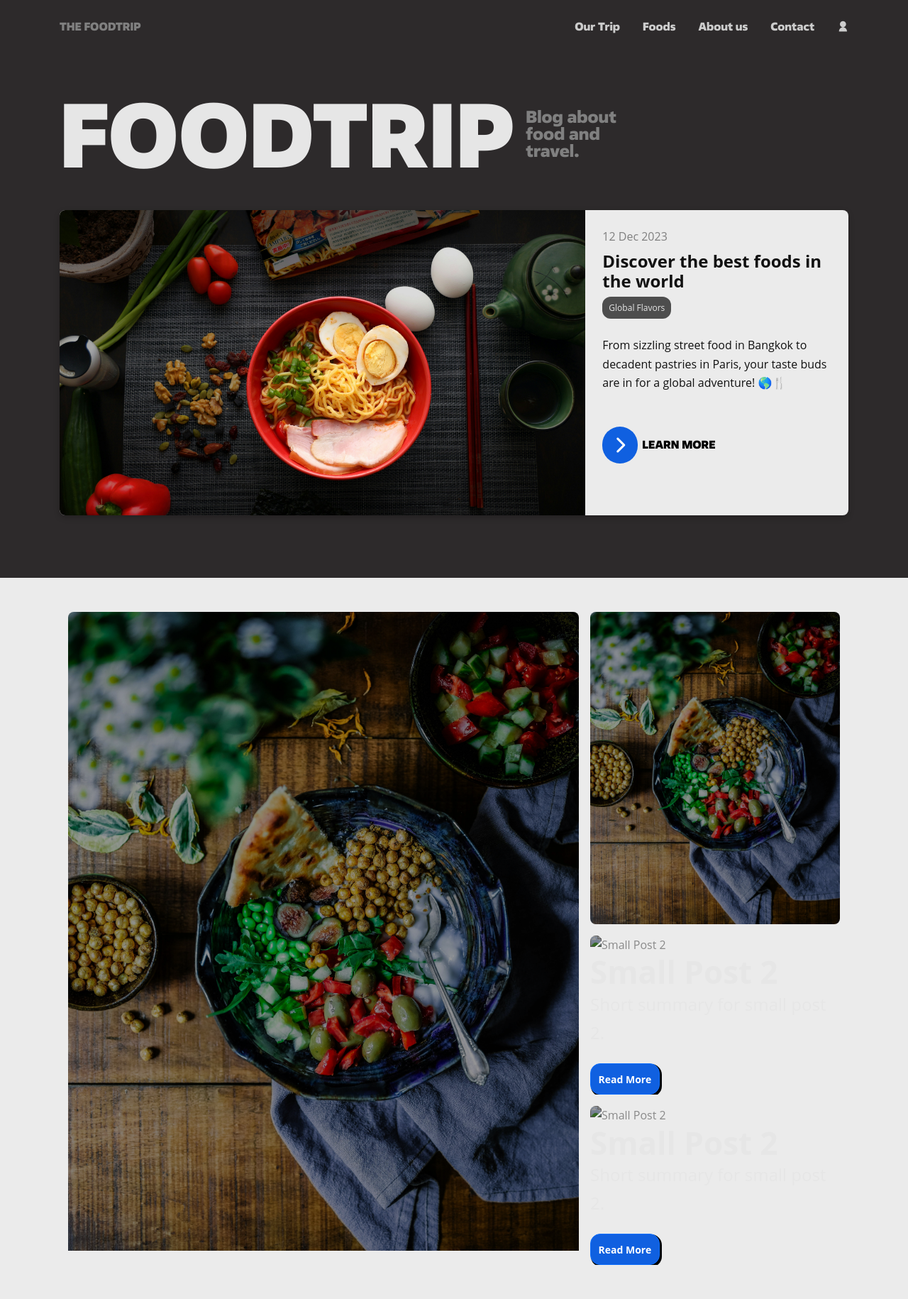
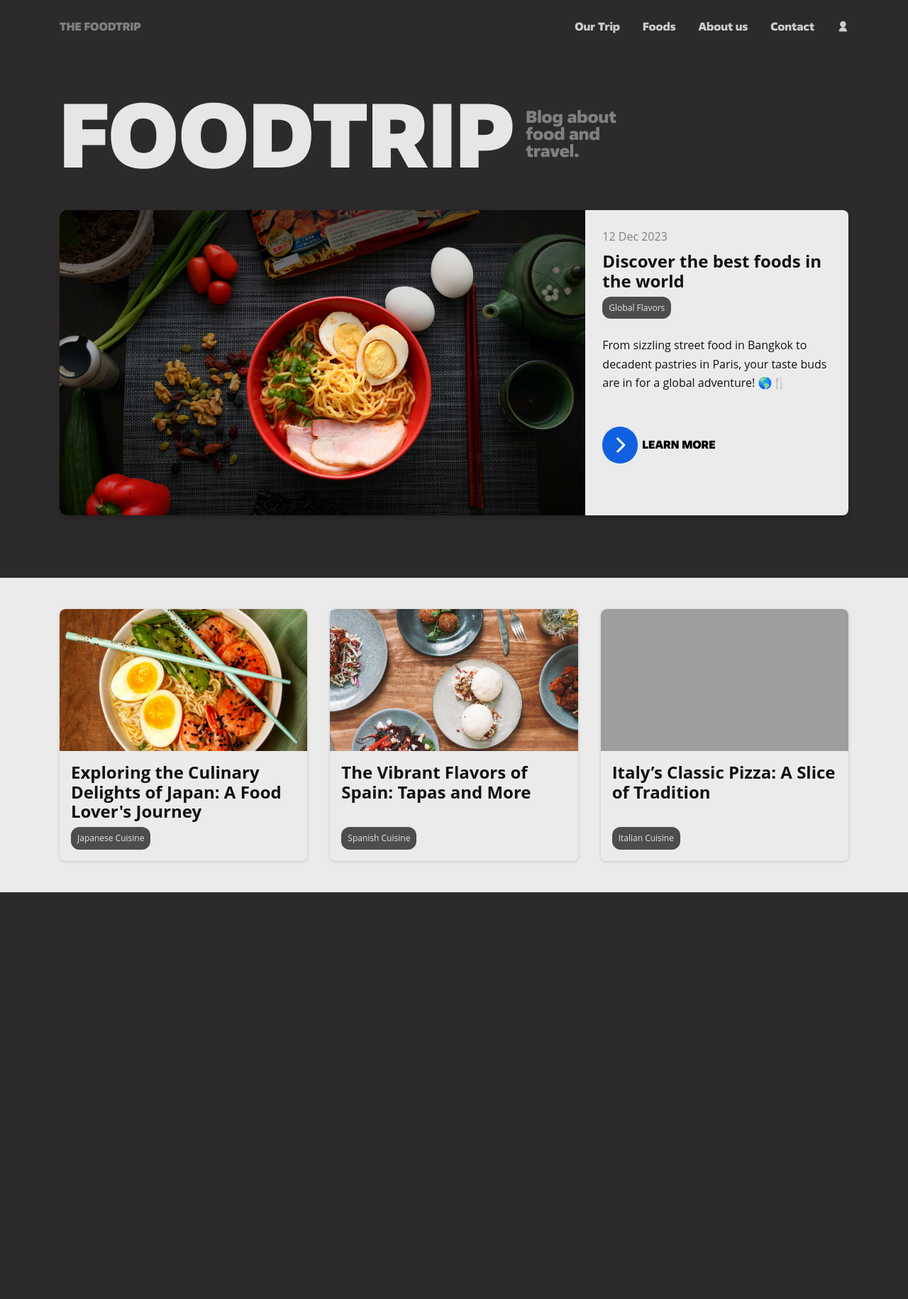
Before and after one commit to PhilippeCossette/FoodTrip, a Laravel app: page / in a window 1280 px wide. Shown: the whole page at 71% size. After the commit the page ends 1257 px from the top, so only its background shows below. Run offline with Laravel 12, Linux system fonts and the light colour scheme; some libraries are stand-ins or nearby versions; grey boxes are pictures that could not be loaded.

Commit message:
Added Featured section

```diff
--- a/Travelblog/FoodTrip/public/css/composant/featured-card.css
+++ /dev/null
@@ -1,63 +0,0 @@
-.featured-card {
-    position: relative;
-    overflow: hidden;
-    color: var(--color-text-light);
-    border-radius: 0.5em;
-}
-
-.featured-card-title {
-    font-size: var(--text-size-md);
-    margin: 0;
-}
-
-.featured-card-date {
-    font-size: var(--text-size-sm);
-    margin: 0;
-    margin-bottom: 0.5em;
-    color: var(--color-grey-light);
-}
-
-.featured-card-text {
-    font-size: var(--text-size-sm);
-}
-
-.featured-card:hover .featured-card-body {
-    bottom: 0;
-    transform: translateY(0%);
-}
-
-.featured-card:hover .featured-card-content {
-    opacity: 1;
-}
-
-.featured-card-content {
-    opacity: 0;
-    transition: opacity 0.5s ease 0.2s;
-}
-
-picture {
-    display: block;
-    width: 100%;
-    height: auto;
-    overflow: hidden;
-    object-fit: cover;
-}
-
-.featured-card-body {
-    position: absolute;
-    width: 100%;
-    transform: translateY(70%);
-    padding: 2em 1em;
-    background-color: rgba(0, 0, 0, 0.728);
-    z-index: 1;
-    transition: bottom 0.5s ease;
-    transition: transform 0.5s ease;
-}
-
-.featured-card-img-bg {
-    z-index: -1;
-
-    object-fit: cover;
-    transition: transform 0.3s ease;
-    filter: brightness(60%);
-}
--- /dev/null
+++ b/Travelblog/FoodTrip/public/css/composant/featured-post.css
@@ -0,0 +1,95 @@
+.featured-post__grid {
+    display: grid;
+    grid-template-columns: repeat(auto-fit, minmax(200px, 1fr));
+    gap: 2em;
+}
+
+.featured-post__card-image__container {
+    position: relative;
+    width: 100%;
+    height: 200px; /* fixed height for all cards */
+    overflow: hidden;
+    border-radius: 0.5em; /* optional: round corners */
+}
+
+.featured-post__card-image {
+    width: 100%;
+    height: 100%;
+    object-fit: cover; /* crop and cover container fully */
+    display: block; /* remove default inline spacing */
+    z-index: -1;
+}
+
+.featured-post__card-image__container,
+.featured-post__card-image {
+    border-radius: 0.5em 0.5em 0 0;
+}
+
+.featured-post__card {
+    display: flex;
+    flex-direction: column;
+    box-shadow: rgba(0, 0, 0, 0.16) 0px 1px 4px;
+    border-radius: 0.5em;
+    position: relative;
+    overflow: hidden;
+}
+
+.featured-post__card:hover .featured-post__card-content {
+    bottom: 0;
+}
+
+.featured-post__card-body {
+    display: flex;
+    flex-direction: column;
+    flex-grow: 1;
+    gap: 1em;
+    padding: 1em;
+}
+
+.featured-post__card-header {
+    display: flex;
+    flex-grow: 1;
+    flex-direction: column;
+    gap: 0.5em;
+    align-items: start;
+    justify-content: space-between;
+}
+
+.featured-post__card-title {
+    font-size: var(--text-size-md);
+    margin: 0;
+}
+
+.featured-post__card-content {
+    display: flex;
+    flex-direction: column;
+    gap: 0.5em;
+    left: 0;
+    padding: 1em;
+    bottom: -100%;
+    align-items: start;
+    position: absolute;
+    width: 100%;
+
+    background-color: var(--color-background-dark);
+    color: var(--color-text-light);
+
+    transition: all 0.3s ease;
+}
+
+.featured-post__card-date {
+    font-size: var(--text-size-sm);
+    font-weight: bold;
+    margin: 0;
+}
+
+.featured-post__card-text {
+    font-size: var(--text-size-sm);
+}
+
+/* At 900px (or whatever breakpoint you like), force 1 column */
+@media (max-width: 850px) {
+    .featured-post__grid {
+        grid-template-columns: 1fr;
+    }
+}
--- /dev/null
+++ b/Travelblog/FoodTrip/public/css/composant/link-button.css
@@ -0,0 +1,9 @@
+.link-button {
+    all: unset;
+    cursor: pointer;
+    color: var(--color-text-light);
+    font-weight: bold;
+    line-height: 1.2;
+    text-decoration: underline;
+    text-underline-offset: 3px;
+}
--- a/Travelblog/FoodTrip/public/css/main.css
+++ b/Travelblog/FoodTrip/public/css/main.css
@@ -12,7 +12,8 @@
 @import url(./composant/btn.css);
 @import url(./composant/btn-learn-more.css);
 @import url(./composant/card.css);
-@import url(./composant/featured-card.css);
+@import url(./composant/featured-post.css);
+@import url(./composant/link-button.css);
 
 /* Grid */
 @import url(./composant/grid.css);
--- a/Travelblog/FoodTrip/resources/views/index.blade.php
+++ b/Travelblog/FoodTrip/resources/views/index.blade.php
@@ -33,61 +33,61 @@
         </article>
     </div>
 </section>
-<section class="my-5 mx-1200">
-    <div class="container-fluid maxHeight">
-        <div class="row g-3">
 
-            <!-- Big post on the left -->
-            <div class="col-12 col-lg-8">
-                <div class="featured-card h-100">
-                    <img src="{{ asset('uploads/food-category.jpg') }}" class="featured-card-img-bg" alt="Big Post">
-                    <div class="featured-card-body hover-slide-up">
-                        <h1 class="featured-card-title">A Taste of Morocco</h1>
-                        <p class="featured-card-date">September 24 2025</p>
-                        <div class="featured-card-content">
-                            <p class="featured-card-text">Morocco’s cuisine is a feast of colors, aromas, and tradition. From slow-cooked lamb tagines and fluffy couscous to sweet mint tea, every dish tells a story of family and culture. Street food like msemen and seafood from the coast add even more variety to this rich culinary heritage.</p>
-                            <a href="#" class="btn btn-primary">Read More</a>
-                        </div>
-                    </div>
+<section class="mx-1200 section-spacing">
+    <div class="featured-post__grid">
+        <!-- Card 1 -->
+        <div class="featured-post__card">
+            <picture class="featured-post__card-image__container">
+                <img src="{{ asset('uploads/ramen-post.jpg') }}" alt="Japanese Ramen" class="featured-post__card-image">
+            </picture>
+            <div class="featured-post__card-body">
+                <div class="featured-post__card-header">
+                    <h3 class="featured-post__card-title">Exploring the Culinary Delights of Japan: A Food Lover's Journey</h3>
+                    <span class="category">Japanese Cuisine</span>
+                </div>
+                <div class="featured-post__card-content">
+                    <p class="featured-post__card-date">12 Dec 2023</p>
+                    <p class="featured-post__card-text">From sushi to ramen, tempura to takoyaki, Japan offers a diverse array of culinary delights that will tantalize your taste buds.</p>
+                    <button class="link-button">Learn More <i class="ri-arrow-right-line"></i></button>
                 </div>
             </div>
+        </div>
 
-            <!-- Three smaller posts on the right -->
-            <div class="col-12 col-lg-4 d-flex flex-column gap-3">
-                <!-- Small Post 1 -->
-                <div class="featured-card">
-                    <picture>
-                        <img src="{{ asset('uploads/food-category.jpg') }}" class="featured-card-img-bg" alt="Small Post 1">
-                    </picture>
-                    <div class="featured-card-body">
-                        <p class="featured-card-title">Small Post 1</p>
-                        <p class="featured-card-date">September 24 2025</p>
-                        <p class="featured-card-text">Short summary for small post 1.</p>
-                        <a href="#" class="btn btn-sm btn-primary">Read More</a>
-                    </div>
+        <!-- Card 2 -->
+        <div class="featured-post__card">
+            <picture class="featured-post__card-image__container">
+                <img src="{{ asset('uploads/tapas-post.jpg') }}" alt="Spanish Tapas" class="featured-post__card-image">
+            </picture>
+            <div class="featured-post__card-body">
+                <div class="featured-post__card-header">
+                    <h3 class="featured-post__card-title small-post">The Vibrant Flavors of Spain: Tapas and More</h3>
+                    <span class="category">Spanish Cuisine</span>
                 </div>
+                <div class="featured-post__card-content small-post">
+                    <p class="featured-post__card-date">20 Jan 2024</p>
+                    <p class="featured-post__card-text small-post">Discover how tapas bring people together in Spain — small plates full of flavor, meant to be shared with family and friends.</p>
+                    <button class="link-button">Learn More <i class="ri-arrow-right-line"></i></button>
+                </div>
+            </div>
+        </div>
 
-                <!-- Small Post 2 -->
-                <div class="featured-card">
-                    <img src="https://via.placeholder.com/400x190" class="featured-card-img-bg" alt="Small Post 2">
-                    <div class="card-body">
-                        <h5 class="card-title">Small Post 2</h5>
-                        <p class="card-text">Short summary for small post 2.</p>
-                        <a href="#" class="btn btn-sm btn-primary">Read More</a>
-                    </div>
+        <!-- Card 3 -->
+        <div class="featured-post__card">
+            <picture class="featured-post__card-image__container">
+                <img src="{{ asset('uploads/pizza-post.jpg') }}" alt="Italian Pizza" class="featured-post__card-image">
+            </picture>
+            <div class="featured-post__card-body">
+                <div class="featured-post__card-header">
+                    <h3 class="featured-post__card-title small-post">Italy’s Classic Pizza: A Slice of Tradition</h3>
+                    <span class="category">Italian Cuisine</span>
                 </div>
-                <!-- Small Post 3 -->
-                <div class="featured-card">
-                    <img src="https://via.placeholder.com/400x190" class="featured-card-img-bg" alt="Small Post 2">
-                    <div class="card-body">
-                        <h5 class="card-title">Small Post 2</h5>
-                        <p class="card-text">Short summary for small post 2.</p>
-                        <a href="#" class="btn btn-sm btn-primary">Read More</a>
-                    </div>
+                <div class="featured-post__card-content small-post">
+                    <p class="featured-post__card-date">05 Feb 2024</p>
+                    <p class="featured-post__card-text small-post">From Naples to the world, learn how authentic Italian pizza is crafted with fresh ingredients and centuries of tradition.</p>
+                    <button class="link-button">Learn More <i class="ri-arrow-right-line"></i></button>
                 </div>
-
             </div>
-
         </div>
     </div>
 </section>
```
Also changed, not shown: Travelblog/FoodTrip/public/uploads/ramen-post.jpg (added), Travelblog/FoodTrip/public/uploads/tapas-post.jpg (added), 1 other file.
